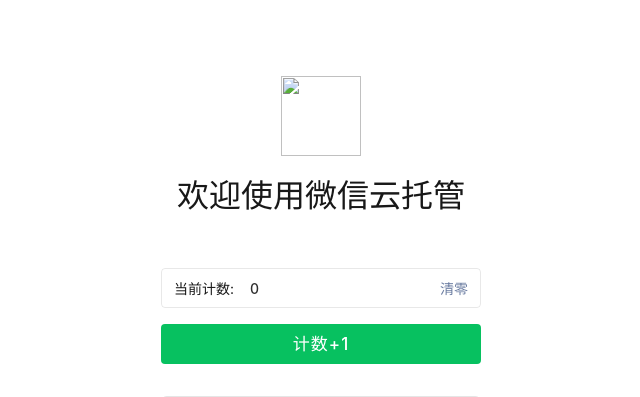
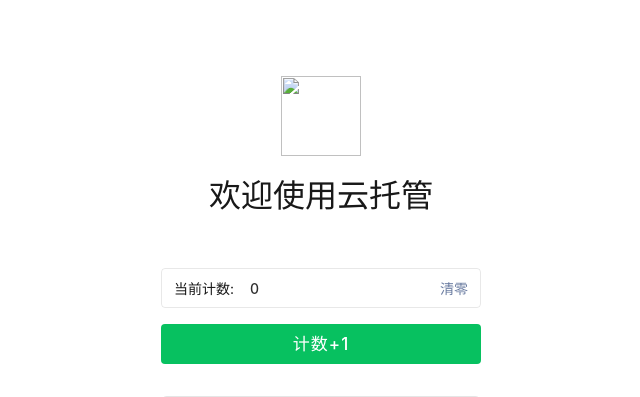
Before and after one commit to alfredhuang211/cloudrun-flask, a Flask app: page / in a window 1280 px wide. Shown: the top 397 px of the page, without its empty margins (319-959 px from the left). Run offline with Flask 2, Linux system fonts and the light colour scheme; data that the repository does not hold is empty.

Commit message:
Change welcome text in index.html

```diff
--- a/wxcloudrun/templates/index.html
+++ b/wxcloudrun/templates/index.html
@@ -207,7 +207,7 @@
     <div class="title">
       <img class="title-logo"
         src="https://static-index-4gtuqm3bfa95c963-1304825656.tcloudbaseapp.com/official-website/favicon.svg" />
-      <div style="display: inline; margin-bottom: 48px" class="title-text">欢迎使用微信云托管</div>
+      <div style="display: inline; margin-bottom: 48px" class="title-text">欢迎使用云托管</div>
     </div>
     <div style="text-align: center; display: flex; flex-direction: column; align-items: center; margin: 0">
       <span class="count-text">
```
